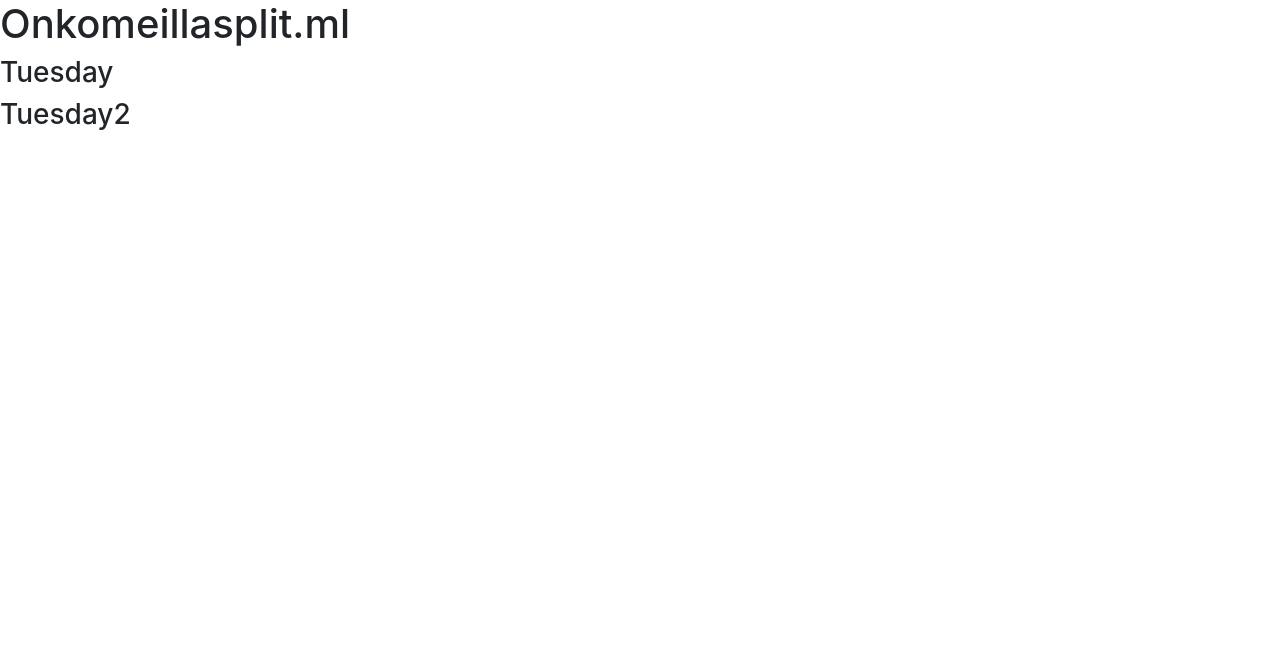
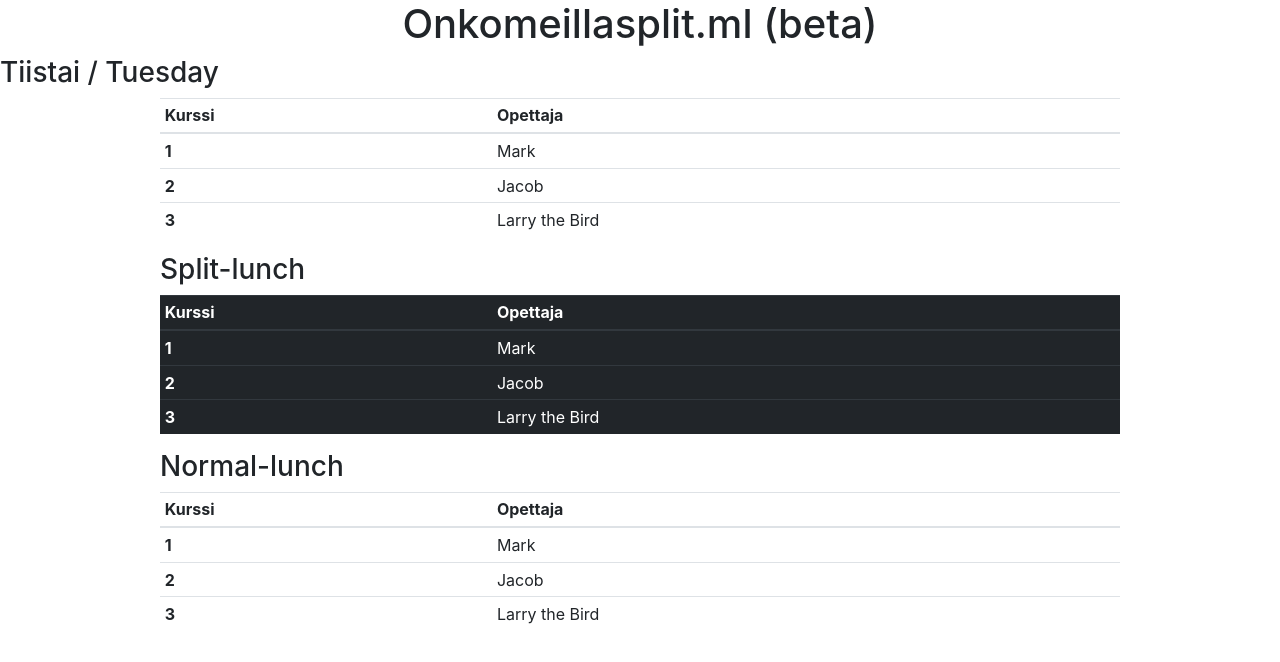
Before and after one commit to helkama/onkomeillasplit.ml, a plain HTML site: page index-with-tables.html in a window 1280 px wide. Drawn offline with nearby package versions, Linux system fonts and the light colour scheme.

Commit message:
Translated some stuff

```diff
--- a/index-with-tables.html
+++ b/index-with-tables.html
@@ -11,34 +11,34 @@
 </head>
 
 <body>
-<h1> Onkomeillasplit.ml </h1>
+<h1 align="center"> Onkomeillasplit.ml (beta)</h1>
   <div id="FIRST">
     <div class="0" style="display:none">
-      <h3>Sunday</h3>
+      <h3>Sunnuntai / Sunday</h3>
 
     </div>
     <div class="1" style="display:none">
-      <h3>Monday</h3>
+      <h3>Maanantai / Monday</h3>
 
     </div>
     <div class="2" style="display:none">
-      <h3>Tuesday</h3>
+      <h3>Tiistai / Tuesday</h3>
 
     </div>
     <div class="3" style="display:none">
-      <h3>Wednesday</h3>
+      <h3>Keskiviikko / Wednesday</h3>
 
     </div>
     <div class="4" style="display:none">
-      <h3>Thursday</h3>
+      <h3>Torstai / Thursday</h3>
 
     </div>
     <div class="5" style="display:none">
-      <h3>Friday</h3>
+      <h3>Perjantai / Friday</h3>
 
     </div>
     <div class="6" style="display:none">
-      <h3>Saturday</h3>
+      <h3>Lauantai / Saturday</h3>
 
     </div>
   </div>
@@ -53,8 +53,91 @@
 
     </div>
     <div class="2" style="display:none">
-      <h3>Tuesday2</h3>
+      <h3></h3>
+<!-- start of the taulukko -->
+      <div class="mx-auto" style="width: 75%;" >
+          <table class="table table-sm">
+        <thead>
+          <tr>
+            <th scope="col">Kurssi</th>
+            <th scope="col">Opettaja</th>
 
+          </tr>
+        </thead>
+        <tbody>
+          <tr>
+            <th scope="row">1</th>
+            <td>Mark</td>
+
+          </tr>
+          <tr>
+            <th scope="row">2</th>
+            <td>Jacob</td>
+
+          </tr>
+          <tr>
+            <th scope="row">3</th>
+            <td colspan="2">Larry the Bird</td>
+
+          </tr>
+        </tbody>
+      </table>
+      <h3> Split-lunch </h3>
+      <table class="table table-sm table-dark">
+        <thead>
+          <tr>
+            <th scope="col">Kurssi</th>
+            <th scope="col">Opettaja</th>
+
+          </tr>
+        </thead>
+        <tbody>
+          <tr>
+            <th scope="row">1</th>
+            <td>Mark</td>
+
+          </tr>
+          <tr>
+            <th scope="row">2</th>
+            <td>Jacob</td>
+
+          </tr>
+          <tr>
+            <th scope="row">3</th>
+            <td colspan="2">Larry the Bird</td>
+
+          </tr>
+        </tbody>
+      </table>
+      <h3>Normal-lunch</h3>
+      <table class="table table-sm">
+      <thead>
+      <tr>
+        <th scope="col">Kurssi</th>
+        <th scope="col">Opettaja</th>
+
+      </tr>
+      </thead>
+      <tbody>
+      <tr>
+        <th scope="row">1</th>
+        <td>Mark</td>
+
+      </tr>
+      <tr>
+        <th scope="row">2</th>
+        <td>Jacob</td>
+
+      </tr>
+      <tr>
+        <th scope="row">3</th>
+        <td colspan="2">Larry the Bird</td>
+
+      </tr>
+      </tbody>
+      </table>
+      </div>
+<!-- End of the taulukko -->
     </div>
     <div class="3" style="display:none">
       <!-- Keskiviikko -->
```
